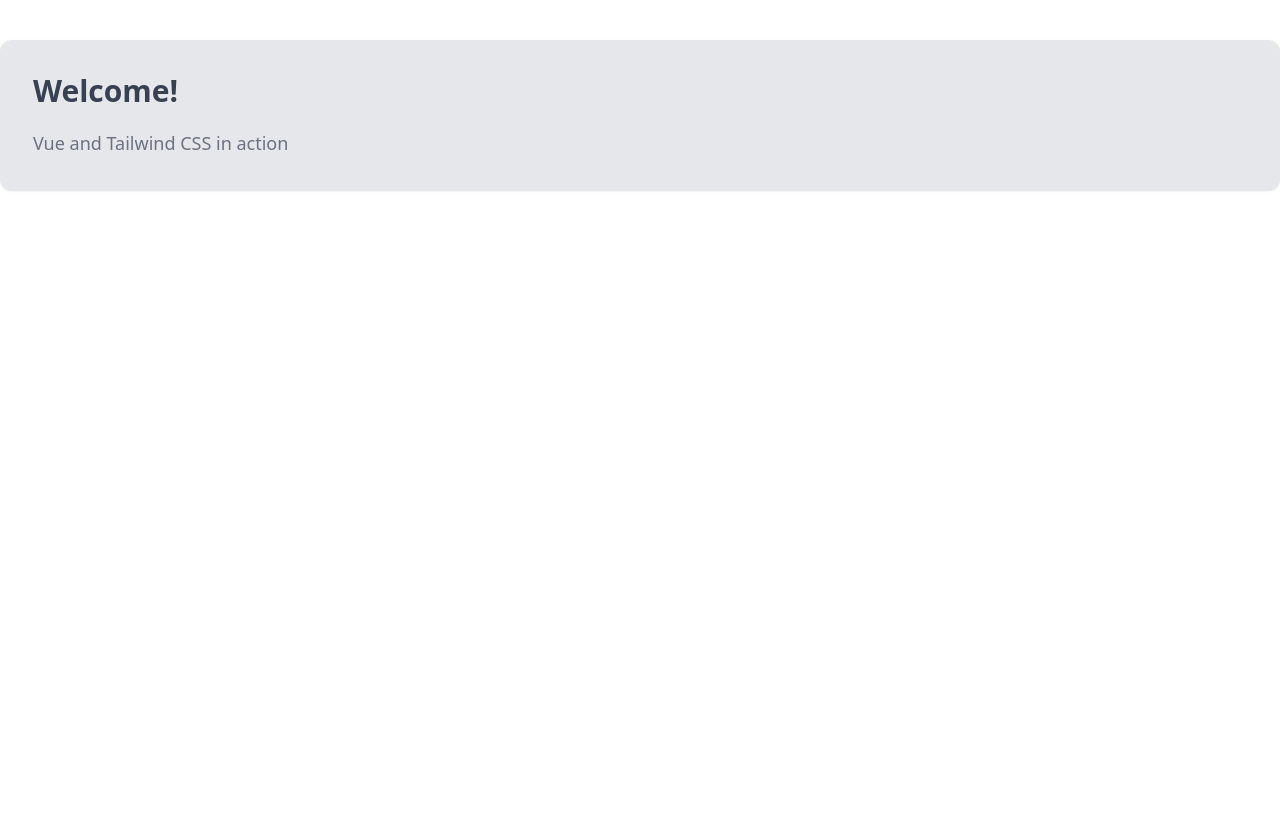
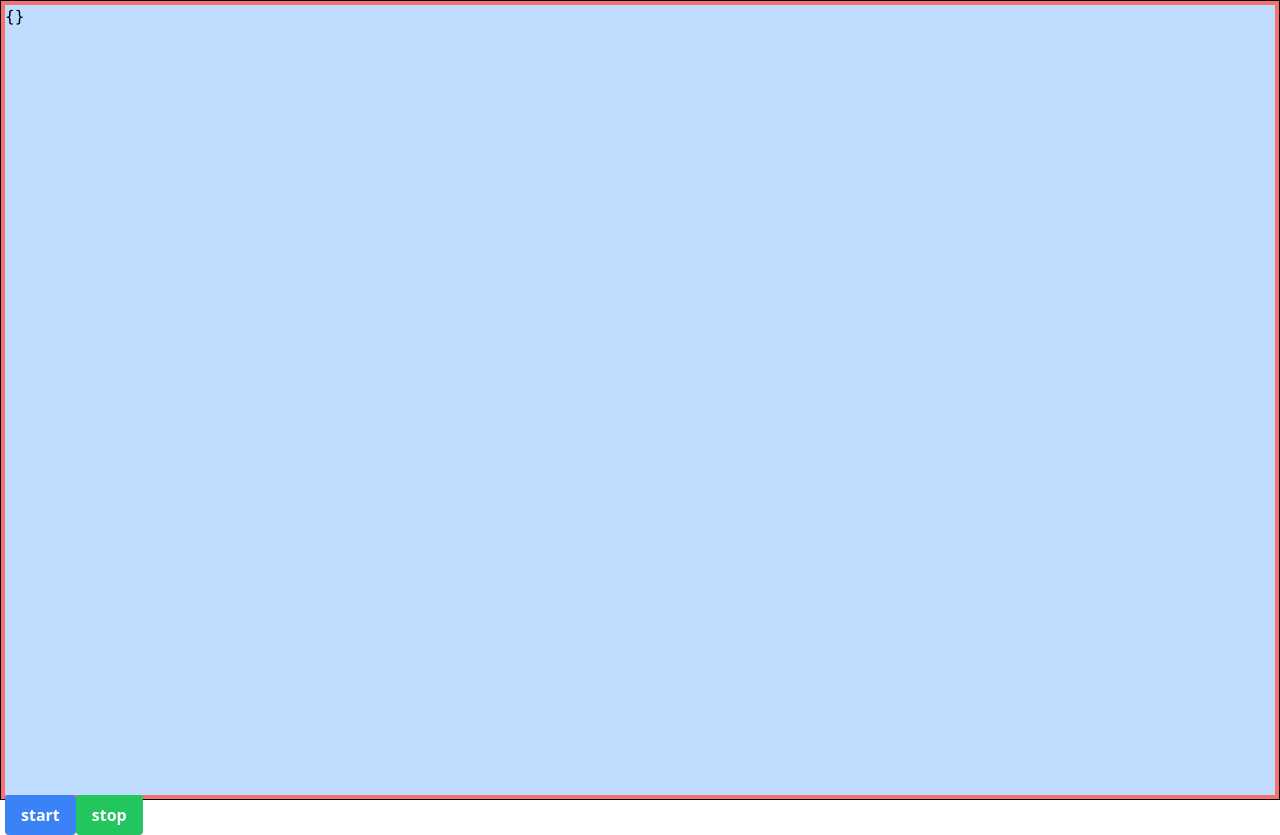
Before and after one commit to Kaziuz/Privados, a Vue app: page / in a window 1280 px wide. Before the commit the page ends 800 px from the top, so only its background shows below. Built offline with nearby package versions, Linux system fonts and the light colour scheme.

Commit message:
advance logic stepper frame

```diff
--- a/src/App.vue
+++ b/src/App.vue
@@ -1,10 +1,93 @@
 <template>
-  <div class="container mx-auto bg-gray-200 rounded-xl shadow border p-8 m-10">
+  <!-- <div class="container mx-auto bg-gray-200 rounded-xl shadow border p-8 m-10">
     <p class="text-3xl text-gray-700 font-bold mb-5">
       Welcome!
     </p>
     <p class="text-gray-500 text-lg">
       Vue and Tailwind CSS in action
     </p>
- </div>
+ </div> -->
+  <div class="relative d-block">
+    <div class="border border-black w-full h-screen bg-red-400 absolute px-1 py-1">
+      <div class="bg-blue-200 w-full h-full d-flex opacity-1">
+        <pre>{{ currentData }}</pre>
+      </div>
+      <button
+        @click="startProgram = true"
+        class="bg-blue-500 hover:bg-blue-700 text-white font-bold py-2 px-4 rounded"
+      >
+        start
+      </button>
+      <button
+        @click="startProgram = false"
+        class="bg-green-500 hover:bg-green-700 text-white font-bold py-2 px-4 rounded"
+      >
+        stop
+      </button>
+    </div>
+  </div>
 </template>
+
+<script>
+import { reactive, watchEffect, ref } from 'vue'
+export default {
+  setup () {
+    const opacity = false
+    const time = 1000 // 5000 milisec to 5 seconds
+    const currentData = ref({})
+    const startProgram = ref(false)
+    let stepperProgram = () => {}
+    let frame = () => {}
+    const privateData = reactive([
+      { id: 0,question:'Pregunta 1', answer: 'Respuesta 1', nickname: 'anonimo 1', age: 19 },
+      { id: 1,question:'Pregunta 2', answer: 'Respuesta 2', nickname: 'anonimo 2', age: 19 },
+      { id: 2,question:'Pregunta 3', answer: 'Respuesta 3', nickname: 'anonimo 3', age: 19 },
+      { id: 3,question:'Pregunta 4', answer: 'Respuesta 4', nickname: 'anonimo 4', age: 19 },
+      { id: 4,question:'Pregunta 5', answer: 'Respuesta 5', nickname: 'anonimo 5', age: 19 },
+      { id: 5,question:'Pregunta 6', answer: 'Respuesta 6', nickname: 'anonimo 6', age: 19 },
+      { id: 6,question:'Pregunta 7', answer: 'Respuesta 7', nickname: 'anonimo 7', age: 19 },
+      { id: 7,question:'Pregunta 8', answer: 'Respuesta 8', nickname: 'anonimo 8', age: 19 },
+      { id: 8,question:'Pregunta 9', answer: 'Respuesta 9', nickname: 'anonimo 9', age: 19 },
+      { id: 9,question:'Pregunta 10', answer: 'Respuesta 1', nickname: 'anonimo 1', age: 19 },
+      { id: 10,question:'Pregunta 11', answer: 'Respuesta 2', nickname: 'anonimo 2', age: 19 },
+      { id: 11,question:'Pregunta 12', answer: 'Respuesta 3', nickname: 'anonimo 3', age: 19 },
+      { id: 12,question:'Pregunta 13', answer: 'Respuesta 4', nickname: 'anonimo 4', age: 19 },
+      { id: 13,question:'Pregunta 14', answer: 'Respuesta 5', nickname: 'anonimo 5', age: 19 },
+      { id: 14,question:'Pregunta 15', answer: 'Respuesta 6', nickname: 'anonimo 6', age: 19 },
+      { id: 15,question:'Pregunta 16', answer: 'Respuesta 7', nickname: 'anonimo 7', age: 19 },
+      { id: 16,question:'Pregunta 17', answer: 'Respuesta 8', nickname: 'anonimo 8', age: 19 },
+      { id: 17,question:'Pregunta 18', answer: 'Respuesta 9', nickname: 'anonimo 9', age: 19 },
+      { id: 18,question:'Pregunta 19', answer: 'Respuesta 1', nickname: 'anonimo 1', age: 19 },
+      { id: 19,question:'Pregunta 20', answer: 'Respuesta 2', nickname: 'anonimo 2', age: 19 },
+      { id: 20,question:'Pregunta 21', answer: 'Respuesta 3', nickname: 'anonimo 3', age: 19 },
+      { id: 21,question:'Pregunta 22', answer: 'Respuesta 4', nickname: 'anonimo 4', age: 19 },
+      { id: 22,question:'Pregunta 23', answer: 'Respuesta 5', nickname: 'anonimo 5', age: 19 },
+      { id: 23,question:'Pregunta 24', answer: 'Respuesta 6', nickname: 'anonimo 6', age: 19 },
+      { id: 24,question:'Pregunta 25', answer: 'Respuesta 7', nickname: 'anonimo 7', age: 19 },
+      { id: 25,question:'Pregunta 26', answer: 'Respuesta 8', nickname: 'anonimo 8', age: 19 },
+      { id: 26,question:'Pregunta 27', answer: 'Respuesta 9', nickname: 'anonimo 9', age: 19 },
+    ])
+
+    watchEffect(() => {
+      if (startProgram.value) {
+        stepperProgram = () => {
+          let counter = 0
+          frame = setInterval(() => {
+            counter++
+            if (counter < privateData.length) {
+              currentData.value = privateData[counter]
+            } else if (counter === parseInt(privateData.length)) {
+              counter = 0
+            }
+          }, time)
+        }
+        stepperProgram()
+      } else {
+        clearInterval(frame)
+      }
+    })
+
+    return { opacity, currentData, startProgram }
+  }
+}
+</script>
```
